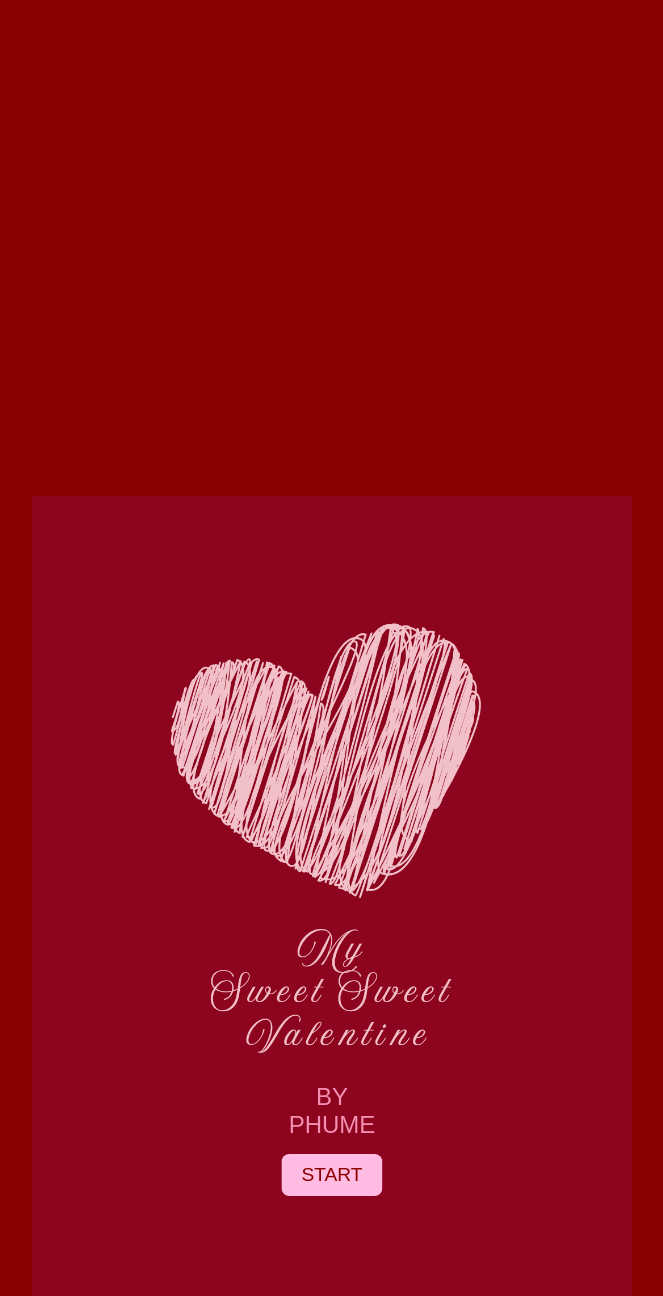
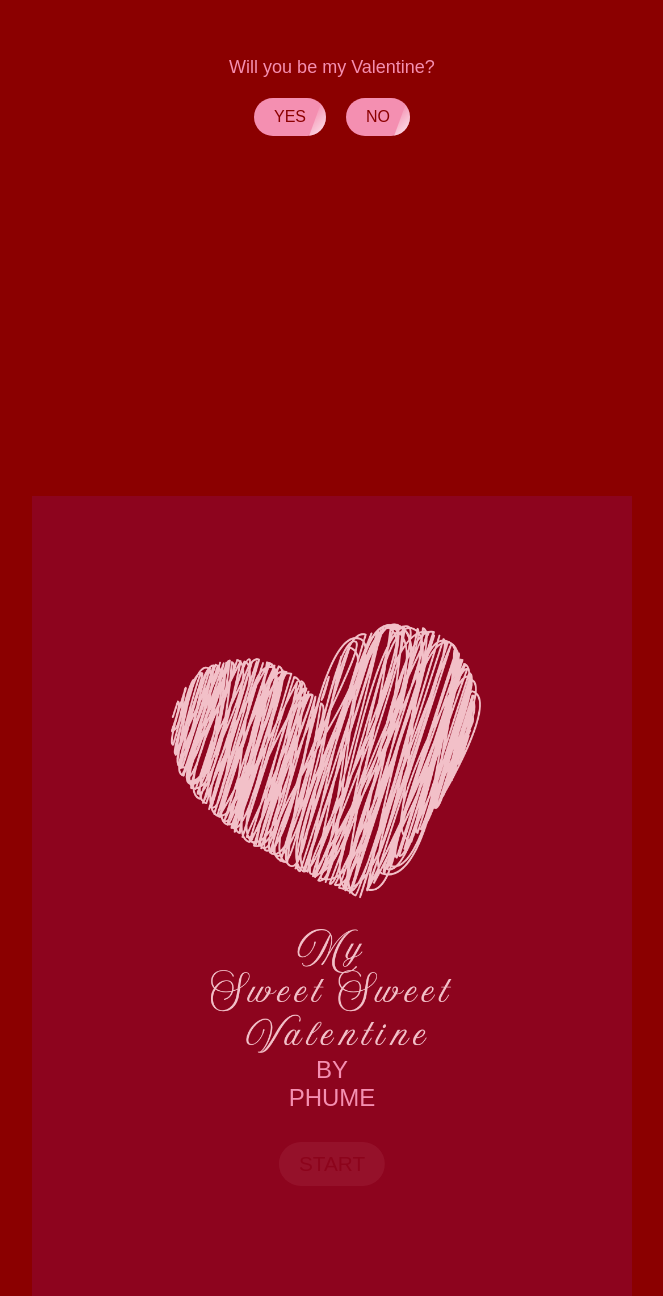
Before and after one commit to phumebyte/volcano, an Angular app: page /single in a window 1280 px wide. Shown: the part 304-1600 px from the top of the page, without its empty margins (308-971 px from the left). Built offline with nearby package versions, Linux system fonts and the light colour scheme; a web font is replaced by a local one.

Commit message:
disappearing no button implemented

```diff
--- a/src/app/pages/single/single.component.css
+++ b/src/app/pages/single/single.component.css
@@ -8,3 +8,76 @@ main {
     background-color: #8B0000;
     margin: 0;
 }
+
+.quizlet-container {
+    background-color: #8B0000;
+    display: flex;
+    flex-direction: column;
+    justify-content: center;   /* Centers content vertically */
+    align-items: center;       /* Centers content horizontally */
+    color: #F48FB1;
+    font-size: large;
+    width: 60%;
+    height: 200px;
+    margin: 0 auto;
+    text-align: center;        /* Ensures text inside is centered */
+}
+
+.quizlet-container p {
+    margin: 0;                 /* Removes default spacing */
+}
+
+.buttons {
+    display: flex;
+    gap: 20px;
+    margin-top: 20px;
+    justify-content: center;
+}
+
+button {
+    background-color: #F48FB1;
+    color: #8B0000;
+    border: none;
+    border-radius: 30px;
+    padding: 10px 20px;
+    font-size: medium;
+    cursor: pointer;
+    position: relative;
+    overflow: hidden;
+}
+
+.buttons.center-yes {
+    justify-content: center;
+}
+
+/* Sparkle effect using a pseudo-element */
+button::after {
+    content: "";
+    animation: sparkle 2s infinite;
+    position: absolute;
+    top: 0;
+    left: -75%;
+    width: 50%;
+    height: 100%;
+    background: linear-gradient(
+        120deg,
+        transparent,
+        rgba(255, 255, 255, 0.6),
+        transparent
+    );
+    transform: skewX(-20deg);
+}
+
+/* Animate the sparkle sweep */
+button:hover::after {
+    animation: sparkle 1s ease-in-out;
+}
+
+@keyframes sparkle {
+    0% {
+        left: -75%;
+    }
+    100% {
+        left: 125%;
+    }
+}
--- a/src/app/pages/single/single.component.html
+++ b/src/app/pages/single/single.component.html
@@ -1,3 +1,13 @@
-<main>
-
+<main class="main">
+    <div class="quizlet-container">
+        <p class="bitcount-text"> Will you be my Valentine?</p>
+        <div class="buttons">
+            <button class="Yes-Valentine" routerLink="/confetti">
+                <p class="bitcount-text">YES</p>
+            </button>
+            <button class="No-Valentine">
+                <p class="bitcount-text">NO</p>
+            </button>
+        </div>
+    </div>
 </main>
--- a/src/app/pages/single/single.component.ts
+++ b/src/app/pages/single/single.component.ts
@@ -1,4 +1,4 @@
-import { Component } from '@angular/core';
+import { Component, OnInit } from '@angular/core';
 
 @Component({
   selector: 'app-single',
@@ -6,6 +6,15 @@ import { Component } from '@angular/core';
   templateUrl: './single.component.html',
   styleUrl: './single.component.css'
 })
-export class SingleComponent {
+export class SingleComponent implements OnInit{
 
+  ngOnInit(): void {
+    const noBtn = document.querySelector('.No-Valentine') as HTMLElement;
+    const buttons = document.querySelector('.buttons') as HTMLElement;
+
+    noBtn.addEventListener('click', () => {
+      noBtn.style.display = 'none';
+      buttons.classList.add('center-yes');
+    });
+  }
 }
--- a/src/app/pages/splash/splash.component.css
+++ b/src/app/pages/splash/splash.component.css
@@ -22,7 +22,7 @@ img {
 .author {
   position: absolute;
   left: 50%;
-  bottom: 100px; /* moves text upward relative to the bottom of the image */
+  bottom: 110px; /* moves text upward relative to the bottom of the image */
   transform: translateX(-50%);
   color: #F48FB1;
   font-size: 1.5rem;
@@ -30,13 +30,13 @@ img {
 }
 
 .start-btn {
-  margin-top: 15px;          /* spacing below the author text */
+  margin-top: 30px;          /* spacing below the author text */
   padding: 10px 20px;        /* button size */
-  font-size: 1.2rem;
+  font-size: 1.3rem;
   color: #8B0000;            /* text color */
-  background-color: #FFBBE1; /* button background */
+  background-color: #ffb6c1;/* button background */
   border: none;
-  border-radius: 8px;        /* rounded corners */
+  border-radius: 30px;        /* rounded corners */
   cursor: pointer;
   animation: blink 1.5s infinite; /* optional blink effect */
 }
--- a/src/app/pages/splash/splash.component.html
+++ b/src/app/pages/splash/splash.component.html
@@ -3,7 +3,7 @@
     <img src="assets/my-sweet-sweet-valentine.png" alt="heart-candy-intro">
     <div class="author">
       <p class="bitcount-text">BY <br> PHUME</p>
-      <button class="start-btn bitcount-text">START</button>
+      <button class="start-btn bitcount-text" routerLink="/landing">START</button>
     </div>
   </div>
 </main>
--- a/src/app/pages/splash/splash.component.ts
+++ b/src/app/pages/splash/splash.component.ts
@@ -1,8 +1,9 @@
 import { Component } from '@angular/core';
+import { RouterLink } from '@angular/router';
 
 @Component({
   selector: 'app-splash',
-  imports: [],
+  imports: [RouterLink],
   templateUrl: './splash.component.html',
   styleUrl: './splash.component.css'
 })
```
